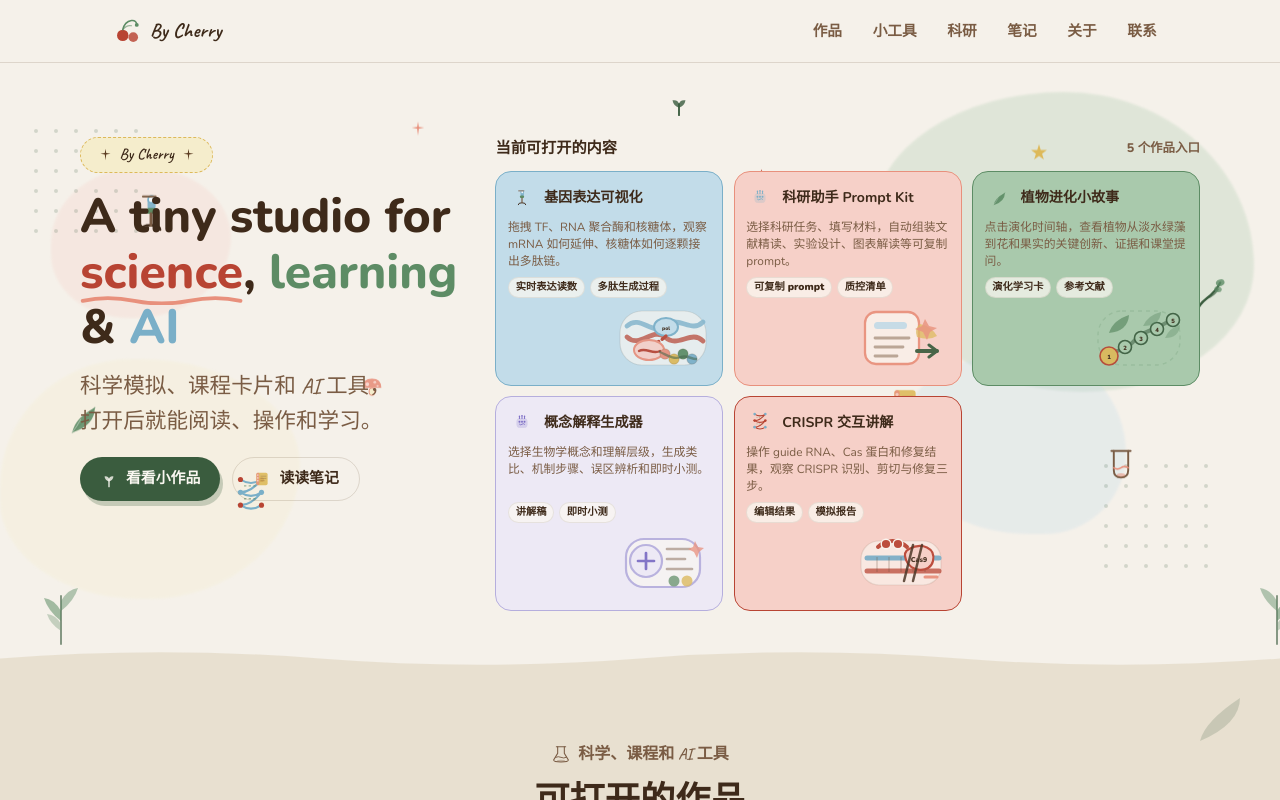
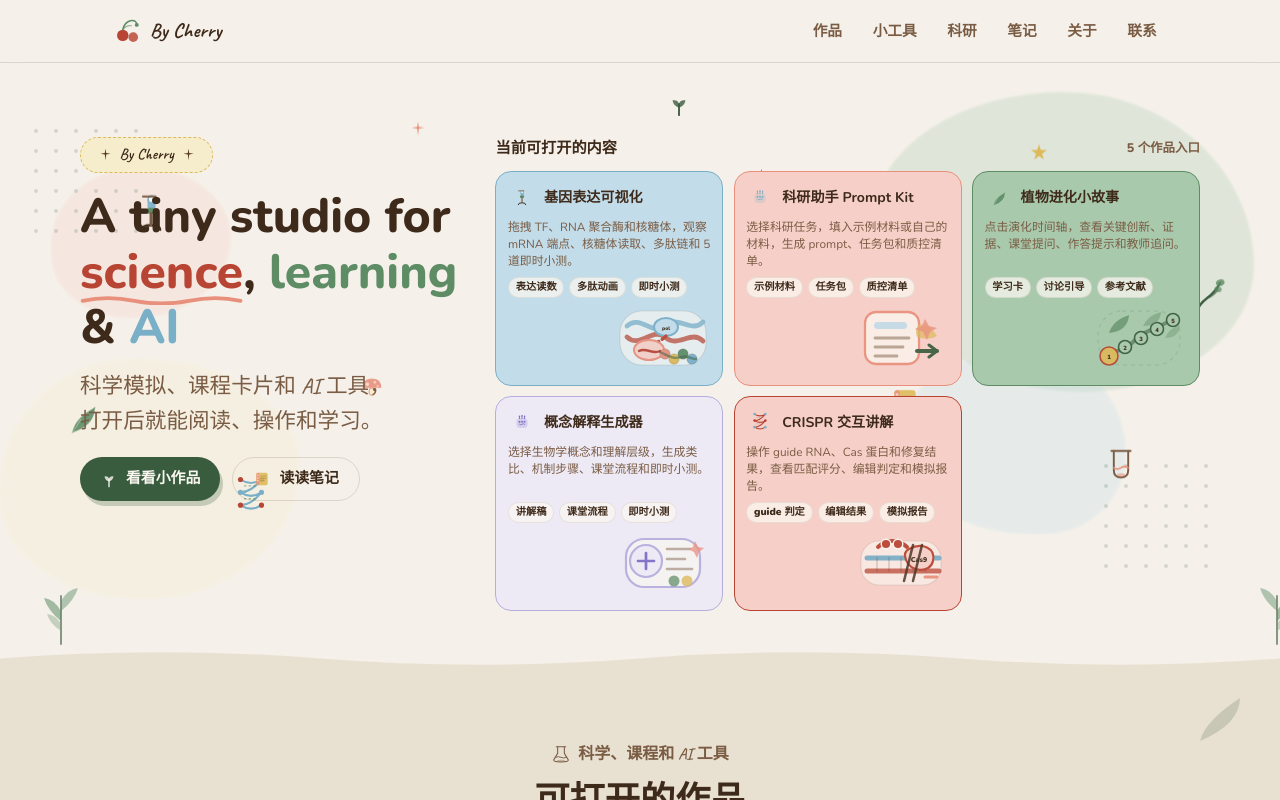
Before and after one commit to liruirui321/Bycherry, a React (Vite) app: page / in a window 1280 px wide. Built offline with nearby package versions, Linux system fonts and the light colour scheme.

Commit message:
Update work cards with latest capabilities

```diff
--- a/src/app/components/Works.tsx
+++ b/src/app/components/Works.tsx
@@ -10,10 +10,10 @@ export const works = [
     id: 1, slug: "gene-expression", category: "科学" as Category,
     icon: <IconMicroscope size={36} color="var(--cherry-blue)" />,
     title: "基因表达可视化",
-    desc: "拖拽 TF、RNA 聚合酶和核糖体，观察 mRNA 如何延伸、核糖体如何逐颗接出多肽链。",
+    desc: "拖拽 TF、RNA 聚合酶和核糖体，观察 mRNA 端点、核糖体读取、多肽链和 5 道即时小测。",
     href: "/works/gene-expression",
     tags: ["生物", "可视化", "交互"],
-    outputs: ["实时表达读数", "多肽生成过程"],
+    outputs: ["表达读数", "多肽动画", "即时小测"],
     action: "启动仿真",
     color: "var(--cherry-blue-light)", border: "var(--cherry-blue)", rotate: "-1.5deg",
   },
@@ -21,10 +21,10 @@ export const works = [
     id: 3, slug: "research-prompt-kit", category: "AI工具" as Category,
     icon: <IconAI size={36} color="var(--cherry-blue)" />,
     title: "科研助手 Prompt Kit",
-    desc: "选择科研任务、填写材料，自动组装文献精读、实验设计、图表解读等可复制 prompt。",
+    desc: "选择科研任务，填入示例材料或自己的材料，生成 prompt、任务包和质控清单。",
     href: "/works/research-prompt-kit",
     tags: ["AI", "Prompt", "科研"],
-    outputs: ["可复制 prompt", "质控清单"],
+    outputs: ["示例材料", "任务包", "质控清单"],
     action: "生成 prompt",
     color: "var(--cherry-peach-light)", border: "var(--cherry-peach)", rotate: "-0.8deg",
   },
@@ -32,10 +32,10 @@ export const works = [
     id: 4, slug: "plant-evolution-stories", category: "课程" as Category,
     icon: <IconLeaf size={36} color="var(--cherry-sage)" />,
     title: "植物进化小故事",
-    desc: "点击演化时间轴，查看植物从淡水绿藻到花和果实的关键创新、证据和课堂提问。",
+    desc: "点击演化时间轴，查看关键创新、证据、课堂提问、作答提示和教师追问。",
     href: "/works/plant-evolution-stories",
     tags: ["植物学", "科普", "插画"],
-    outputs: ["演化学习卡", "参考文献"],
+    outputs: ["学习卡", "讨论引导", "参考文献"],
     action: "复制学习卡",
     color: "var(--cherry-sage-light)", border: "var(--cherry-sage)", rotate: "1.8deg",
   },
@@ -43,10 +43,10 @@ export const works = [
     id: 5, slug: "concept-explainer", category: "AI工具" as Category,
     icon: <IconAI size={36} color="#7B6CC4" />,
     title: "概念解释生成器",
-    desc: "选择生物学概念和理解层级，生成类比、机制步骤、误区辨析和即时小测。",
+    desc: "选择生物学概念和理解层级，生成类比、机制步骤、课堂流程和即时小测。",
     href: "/works/concept-explainer",
     tags: ["AI", "教育", "工具"],
-    outputs: ["讲解稿", "即时小测"],
+    outputs: ["讲解稿", "课堂流程", "即时小测"],
     action: "生成讲解稿",
     color: "#EDE9F5", border: "#B5AEDD", rotate: "-1.2deg",
   },
@@ -54,10 +54,10 @@ export const works = [
     id: 6, slug: "crispr-interactive", category: "科学" as Category,
     icon: <IconDNA size={36} color1="var(--cherry-red)" color2="var(--cherry-blue)" />,
     title: "CRISPR 交互讲解",
-    desc: "操作 guide RNA、Cas 蛋白和修复结果，观察 CRISPR 识别、剪切与修复三步。",
+    desc: "操作 guide RNA、Cas 蛋白和修复结果，查看匹配评分、编辑判定和模拟报告。",
     href: "/works/crispr-interactive",
     tags: ["基因编辑", "互动", "CRISPR"],
-    outputs: ["编辑结果", "模拟报告"],
+    outputs: ["guide 判定", "编辑结果", "模拟报告"],
     action: "运行编辑",
     color: "var(--cherry-peach-light)", border: "var(--cherry-red)", rotate: "0.5deg",
   },
```
